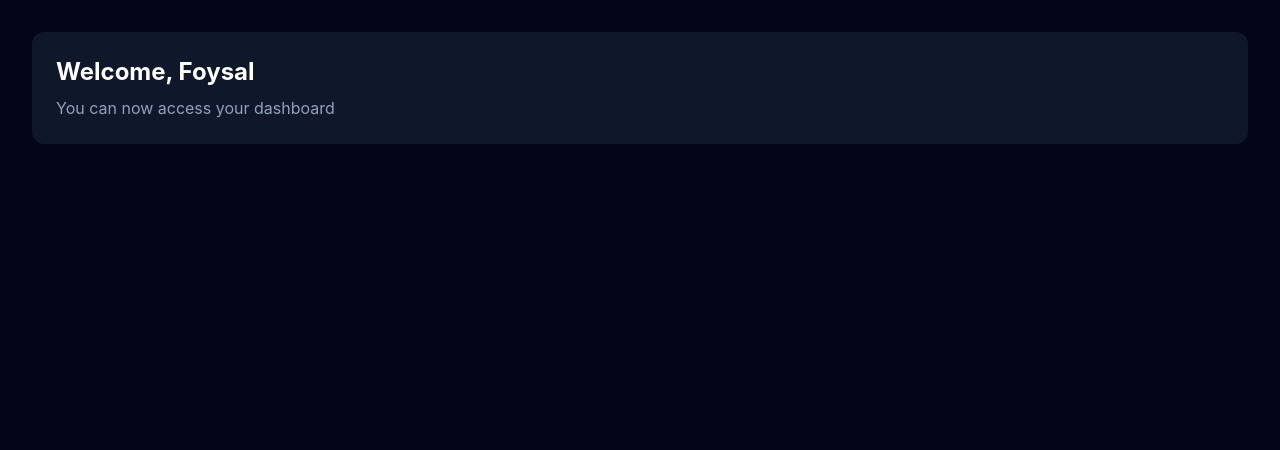
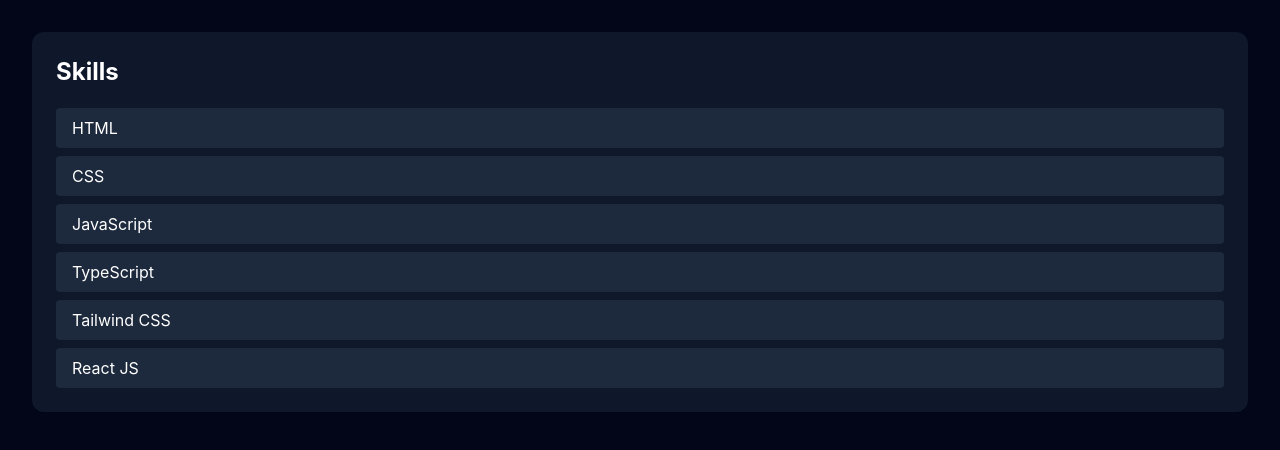
Before and after one commit to foysaliio/React-Mastery-Journey, a React (Vite) app: page / in a window 1280 px wide. Shown: the top 450 px of the page. Built offline with nearby package versions, Linux system fonts and the light colour scheme.

Commit message:
feat(react): learn list rendering

```diff
--- a/src/App.tsx
+++ b/src/App.tsx
@@ -1,11 +1,9 @@
-import UserDashboard from "./Components/UserDashboard";
+import SkillList from "./Components/SkillList";
 
 function App() {
-  const isLoggedIn: boolean = true;
-  const username: string = "Foysal";
   return (
     <main className="min-h-screen bg-slate-950 p-8">
-      <UserDashboard isLoggedIn={isLoggedIn} username={username} />
+      <SkillList />
     </main>
   );
 }
--- /dev/null
+++ b/src/Components/SkillList.tsx
@@ -0,0 +1,31 @@
+interface Skill {
+  id: number;
+  name: string;
+}
+
+const SkillList = () => {
+  const skills: Skill[] = [
+    { id: 1, name: "HTML" },
+    { id: 2, name: "CSS" },
+    { id: 3, name: "JavaScript" },
+    { id: 4, name: "TypeScript" },
+    { id: 5, name: "Tailwind CSS" },
+    { id: 5, name: "React JS" },
+  ];
+
+  return (
+    <section className="rounded-xl bg-slate-900 p-6 text-white">
+      <h2 className="text-2xl font-bold">Skills</h2>
+
+      <ul className="mt-5 space-y-2">
+        {skills.map((skill) => (
+          <li key={skill.id} className="rounded bg-slate-800 px-4 py-2">
+            {skill.name}
+          </li>
+        ))}
+      </ul>
+    </section>
+  );
+};
+
+export default SkillList;
--- a/src/Components/UserDashboard.tsx
+++ /dev/null
@@ -1,26 +0,0 @@
-interface UserDashboardProps {
-  isLoggedIn: boolean;
-  username: string;
-}
-
-const UserDashboard = ({ isLoggedIn, username }: UserDashboardProps) => {
-  if (!isLoggedIn) {
-    return (
-      <section className="rounded-xl bg-slate-900 p-6 text-white">
-        <h2 className="text-2xl font-bold">Access Denied</h2>
-
-        <p className="mt-2 text-slate-400">Please log in to countinue.</p>
-      </section>
-    );
-  }
-
-  return (
-    <section className="rounded-xl bg-slate-900 p-6 text-white">
-      <h2 className="text-2xl font-bold">Welcome, {username}</h2>
-
-      <p className="mt-2 text-slate-400">You can now access your dashboard</p>
-    </section>
-  );
-};
-
-export default UserDashboard;
```
